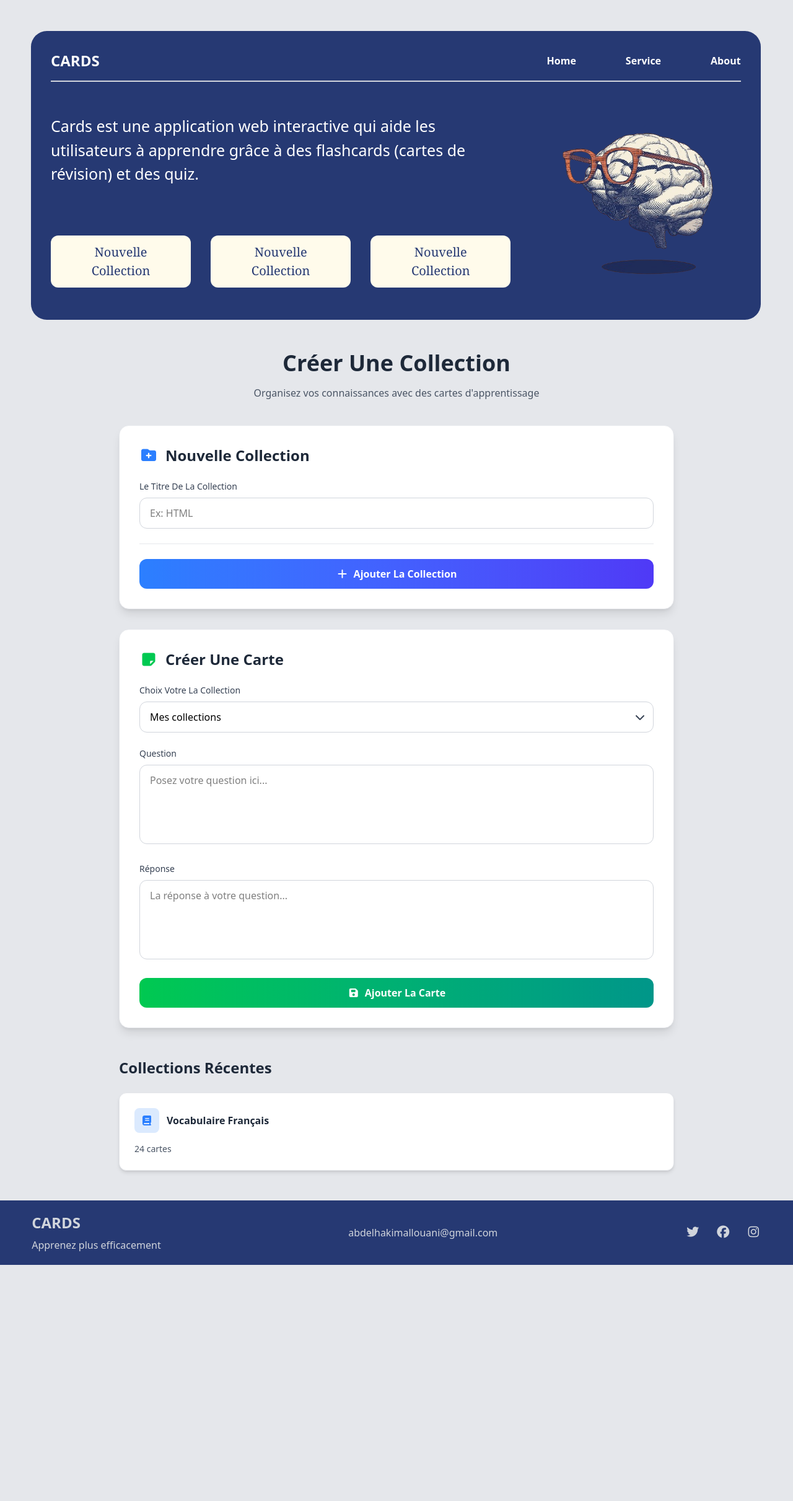
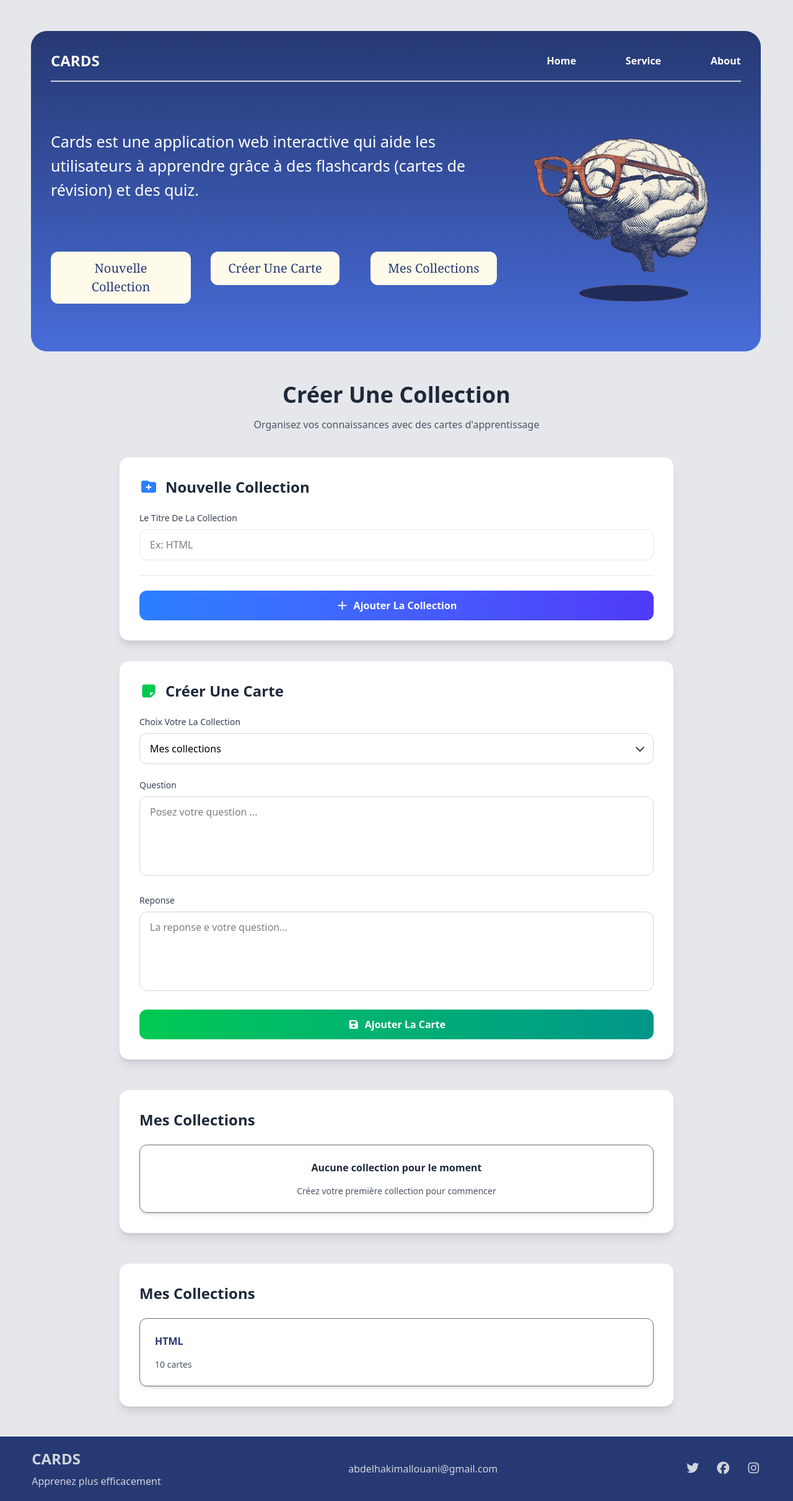
Before and after one commit to abdelhakimallouani/Projet-Cards, a website: page flashcards.html in a window 1280 px wide. Shown: the whole page at 62% size. Before the commit the page ends 2041 px from the top, so only its background shows below. Drawn offline with Linux system fonts and the light colour scheme.

Commit message:
feat : les nouvelles modificatins sur la page de flashcards: ajouter le bg-gradient sur header,ajouter une div de mes collections pour les deux cas si vide et exemple sera remplir

```diff
--- a/flashcards.html
+++ b/flashcards.html
@@ -14,8 +14,9 @@
 <body class="bg-gray-200">
 
     <header
-        class="bg-[#263973] w-full md:w-[92%] h-auto md:min-h-[150px] mx-4 md:mx-[50px] my-8 md:my-[50px] p-4 md:p-8 rounded-[2vw]">
-        <nav class="flex flex-col md:flex-row justify-between items-center pb-4 border-b-2 border-gray-300 gap-4 md:gap-0">
+        class="bg-gradient-to-b from-[#263973] to-[#486CD9] w-full md:w-[92%] h-auto md:min-h-[150px] mx-4 md:mx-[50px] my-8 md:my-[50px] p-4 md:p-8 rounded-[2vw]">
+        <nav
+            class="flex flex-col md:flex-row justify-between items-center pb-4 border-b-2 border-gray-300 gap-4 md:gap-0">
             <div class="mb-4 md:mb-0">
                 <h2 class="text-white text-xl md:text-2xl font-bold">CARDS</h2>
             </div>
@@ -34,7 +35,7 @@
                     Cards est une application web interactive qui aide les utilisateurs à apprendre grâce à des
                     flashcards (cartes de révision) et des quiz.
                 </p>
-                <div class="flex gap-8 ">
+                <div class="grid grid-cols-1 md:grid-cols-3 gap-8 ">
                     <a href="#Create-coll">
                         <button
                             class="bg-amber-50 text-[#263973] text-base md:text-[20px] py-2 md:py-3 px-4 md:px-7 rounded-xl cursor-pointer hover:scale-105 transition-transform duration-200 font-serif w-full md:w-auto text-center">
@@ -44,33 +45,34 @@
                     <a href="#Create-cat">
                         <button
                             class="bg-amber-50 text-[#263973] text-base md:text-[20px] py-2 md:py-3 px-4 md:px-7 rounded-xl cursor-pointer hover:scale-105 transition-transform duration-200 font-serif w-full md:w-auto text-center">
-                       Nouvelle Collection
+                            Créer Une Carte
                         </button>
                     </a>
                     <a href="#affiche-coll">
                         <button
                             class="bg-amber-50 text-[#263973] text-base md:text-[20px] py-2 md:py-3 px-4 md:px-7 rounded-xl cursor-pointer hover:scale-105 transition-transform duration-200 font-serif w-full md:w-auto text-center">
-                       Nouvelle Collection
+                            Mes Collections
                         </button>
                     </a>
                 </div>
             </div>
             <div class="flex justify-center md:justify-end order-first md:order-last">
-                <img class="max-w-full h-auto w-48 md:w-64 lg:w-80"
+                <img class="max-w-full h-auto w-50 md:w-64 lg:w-120"
                     src="img/5e59c43bce967816d5ef4a53eaad2192-removebg-preview.png" alt="Illustration de flashcards">
             </div>
         </div>
     </header>
 
     <section class="max-w-4xl mx-auto ">
-        <div class="text-center mb-10">
+        <div id="Create-coll" class="text-center mb-10">
             <h1 class="text-4xl font-bold text-gray-800 mb-4">Créer Une Collection</h1>
             <p class="text-gray-600">Organisez vos connaissances avec des cartes d'apprentissage</p>
         </div>
 
-        <div  class="grid grid-cols-1  gap-8">
+        <div class="grid grid-cols-1  gap-8">
             <!-- Create Collection -->
-            <div id="Create-coll" class="bg-white rounded-2xl shadow-lg border border-gray-200 p-8 hover:shadow-xl transition-all duration-300">
+            <div
+                class="bg-white rounded-2xl shadow-lg border border-gray-200 p-8 hover:shadow-xl transition-all duration-300">
                 <h2 class="text-2xl font-bold text-gray-800 mb-6 flex items-center">
                     <i class="fas fa-folder-plus text-blue-500 mr-3"></i>
                     Nouvelle Collection
@@ -79,32 +81,33 @@
                 <div class="mb-6">
                     <label class="block text-sm font-medium text-gray-700 mb-2">Le Titre De La Collection</label>
                     <input type="text"
-                        class="w-full px-4 py-3 border border-gray-300 rounded-xl focus:ring-2 focus:ring-blue-500 focus:border-blue-500 transition-all duration-200"
+                        class="w-full px-4 py-3 border border-gray-200 rounded-xl outline-none focus:ring-2 focus:ring-blue-200 focus:border-blue-200 transition-all duration-200"
                         placeholder="Ex: HTML">
                 </div>
 
                 <div class="border-t border-gray-200 my-6"></div>
 
                 <button
-                    class="w-full bg-gradient-to-r from-blue-500 to-indigo-600 hover:from-blue-600 hover:to-indigo-700 text-white font-semibold py-3 px-4 rounded-xl transition-all duration-300 transform hover:scale-[1.02] flex items-center justify-center">
+                    class="w-full bg-gradient-to-r from-blue-500 to-indigo-600 hover:from-blue-600 hover:to-indigo-700 text-white font-semibold py-3 px-4 rounded-xl transition-all duration-300 transform hover:scale-[1.02] flex items-center justify-center cursor-pointer">
                     <i class="fas fa-plus mr-2"></i>
                     Ajouter La Collection
                 </button>
             </div>
 
             <!-- Create Card -->
-            <div id="Create-cat" class="bg-white rounded-2xl shadow-lg border border-gray-200 p-8 hover:shadow-xl transition-all duration-300">
+            <div id="Create-cat"
+                class="bg-white rounded-2xl shadow-lg border border-gray-200 p-8 hover:shadow-xl transition-all duration-300">
                 <h2 class="text-2xl font-bold text-gray-800 mb-6 flex items-center">
                     <i class="fas fa-sticky-note text-green-500 mr-3"></i>
                     Créer Une Carte
                 </h2>
 
-                <!-- Collection Selection -->
+                <!--  Select card -->
                 <div class="mb-6">
                     <label class="block text-sm font-medium text-gray-700 mb-2">Choix Votre La Collection</label>
                     <div class="relative">
                         <select
-                            class="w-full px-4 py-3 border border-gray-300 rounded-xl focus:ring-2 focus:ring-green-500 focus:border-green-500 appearance-none bg-white pr-10">
+                            class="w-full px-4 py-3 border border-gray-300 rounded-xl outline-none focus:ring-2 focus:ring-green-300 focus:border-green-300 appearance-none bg-white pr-10">
                             <option>Mes collections</option>
                         </select>
                         <div
@@ -114,44 +117,54 @@
                     </div>
                 </div>
 
-                <!-- Question -->
+                <!-- ast -->
                 <div class="mb-6">
                     <label class="block text-sm font-medium text-gray-700 mb-2">Question</label>
                     <textarea
-                        class="w-full px-4 py-3 border border-gray-300 rounded-xl focus:ring-2 focus:ring-green-500 focus:border-green-500 h-32 resize-none transition-all duration-200"
-                        placeholder="Posez votre question ici..."></textarea>
+                        class="w-full px-4 py-3 border border-gray-300 outline-none rounded-xl focus:ring-2 focus:ring-green-300 focus:border-green-300 h-32 resize-none transition-all duration-200"
+                        placeholder="Posez votre question ..."></textarea>
                 </div>
 
-                <!-- Answer -->
+                <!-- repense -->
                 <div class="mb-6">
-                    <label class="block text-sm font-medium text-gray-700 mb-2">Réponse</label>
+                    <label class="block text-sm font-medium text-gray-700 mb-2">Reponse</label>
                     <textarea
-                        class="w-full px-4 py-3 border border-gray-300 rounded-xl focus:ring-2 focus:ring-green-500 focus:border-green-500 h-32 resize-none transition-all duration-200"
-                        placeholder="La réponse à votre question..."></textarea>
+                        class="w-full px-4 py-3 border border-gray-300 outline-none rounded-xl focus:ring-2 focus:ring-green-300 focus:border-green-300 h-32 resize-none transition-all duration-200"
+                        placeholder="La reponse e votre question..."></textarea>
                 </div>
 
-                <!-- Add Card Button -->
+                <!-- add Card -->
                 <button
-                    class="w-full bg-gradient-to-r from-green-500 to-teal-600 hover:from-green-600 hover:to-teal-700 text-white font-semibold py-3 px-4 rounded-xl transition-all duration-300 transform hover:scale-[1.02] flex items-center justify-center">
+                    class="w-full bg-gradient-to-r from-green-500 to-teal-600 hover:from-green-600 hover:to-teal-700 text-white font-semibold py-3 px-4 rounded-xl transition-all duration-300 transform hover:scale-[1.02] flex items-center justify-center cursor-pointer">
                     <i class="fas fa-save mr-2"></i>
                     Ajouter La Carte
                 </button>
             </div>
         </div>
 
-        <!-- Recent Collections -->
-        <div id="affiche-coll" class="mt-12">
-            <h2 class="text-2xl font-bold text-gray-800 mb-6">Collections Récentes</h2>
+        <div id="affiche-coll" class="mt-12 bg-white rounded-2xl shadow-lg border border-gray-200 p-8 hover:shadow-xl transition-all duration-300">
+            <h2 class="text-2xl font-bold text-gray-800 mb-6">Mes Collections</h2>
             <div class="grid grid-cols-1 ">
                 <div
-                    class="bg-white rounded-xl shadow-md border border-gray-200 p-6 hover:shadow-lg transition-all duration-300 transform hover:-translate-y-1 cursor-pointer">
+                    class="bg-white rounded-xl shadow-md border border-gray-500 p-6 hover:shadow-lg transition-all duration-300 transform hover:-translate-y-1 cursor-pointer flex items-center justify-center flex-col ">
                     <div class="flex items-center mb-4">
-                        <div class="w-10 h-10 bg-blue-100 rounded-lg flex items-center justify-center mr-3">
-                            <i class="fas fa-book text-blue-500"></i>
+                        <h3 class="font-semibold text-gray-800">Aucune collection pour le moment</h3>
                     </div>
-                        <h3 class="font-semibold text-gray-800">Vocabulaire Français</h3>
+                    <p class="text-gray-600 text-sm">Créez votre première collection pour commencer</p>
                 </div>
-                    <p class="text-gray-600 text-sm">24 cartes</p>
+            </div>
+        </div>
+
+        <!-- afiche Coll -->
+        <div id="affiche-coll" class="mt-12 bg-white rounded-2xl shadow-lg border border-gray-200 p-8 hover:shadow-xl transition-all duration-300">
+            <h2 class="text-2xl font-bold text-gray-800 mb-6">Mes Collections</h2>
+            <div class="grid grid-cols-1 ">
+                <div
+                    class="bg-white rounded-xl shadow-md border border-gray-500 p-6 hover:shadow-lg transition-all duration-300 transform hover:-translate-y-1 cursor-pointer">
+                    <div class="flex items-center mb-4">
+                        <h3 class="font-bold text-[#263973]">HTML</h3>
+                    </div>
+                    <p class="text-gray-600 text-sm">10 cartes</p>
                 </div>
             </div>
         </div>
```
Also changed, not shown: index.html (+2 -2 lines), quiz.html (+1 -0 lines), src/output.css. Lines whose indentation alone changed are shown as unchanged.
